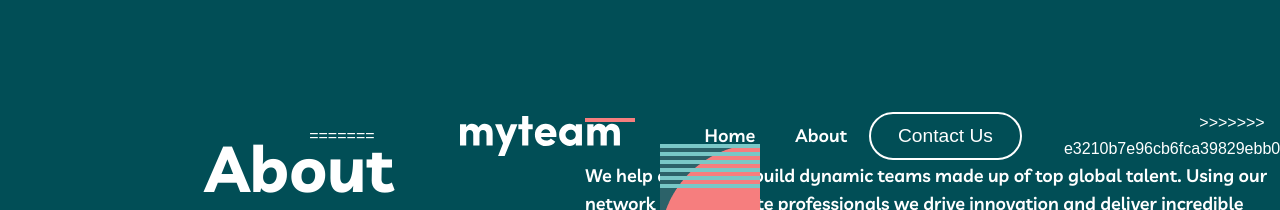
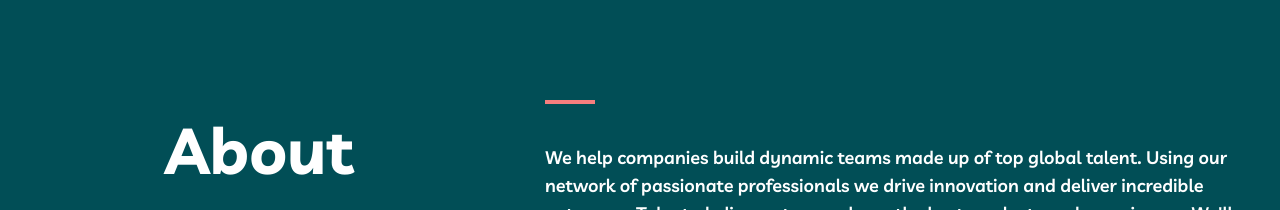
Before and after one commit to A11MA/EXPENDABLES, a plain HTML site: page pages/about.html in a window 1280 px wide. Shown: the part 141-351 px from the top of the page. Drawn offline with Linux system fonts and the light colour scheme.

Commit message:
Papildyta

```diff
--- a/pages/about.html
+++ b/pages/about.html
@@ -4,7 +4,6 @@
     <meta charset="UTF-8">
     <meta name="viewport" content="width=device-width, initial-scale=1.0">
     <title>Document</title>
-<<<<<<< HEAD
 
     <link rel="preconnect" href="https://fonts.googleapis.com">
     <link rel="preconnect" href="https://fonts.gstatic.com" crossorigin>
@@ -24,30 +23,6 @@
                     <button class="btn-brdr width--153px pstn--btn pstn--abs height--48px bckgrnd-clr--014E56 flex-shrink--0 place-itm--center"><p class="width--88px height--28px color--FFF font--Livvic font-size--18px font-style--normal font-weight--600 line-height--28px">contact us</p></button>
                 </ul>
             </nav>
-=======
-    <link rel="stylesheet" href="../css/style_about.cc">
-    <link rel="stylesheet" href="../css/style_meniu.css" />
-</head>
-<body>
-    <header>
-        <div class="nav_logo">
-          <img src="../images/header_logo.svg "alt="logo" width="160" height="40" />
-        </div>
-        <nav>
-          <button class="menu-toggle" aria-label="Open menu">&#9776;</button>
-          <div class="nav_meniu">
-            <a href="../index.html">Home</a>
-            <a href="../pages/about.html">About</a>
-          </div>
-
-          <a href="../pages/contact.html">
-              <button class="contact-btn" aria-label="contact us">Contact Us</button>
-            </a>
-
-        </nav>
-      </header>
-      <script src="../JS/nav_bar.js"></script>
->>>>>>> e3210b7e96cb6fca39829ebb063bff47959432f0
 
             <h3 class="height--100px width--350px pstn--abs pstn--h3 text-align--left color--FFF font--Livvic font-size--64px font-style--normal font-weight--700 line-height--100px">About</h3>
 
```
